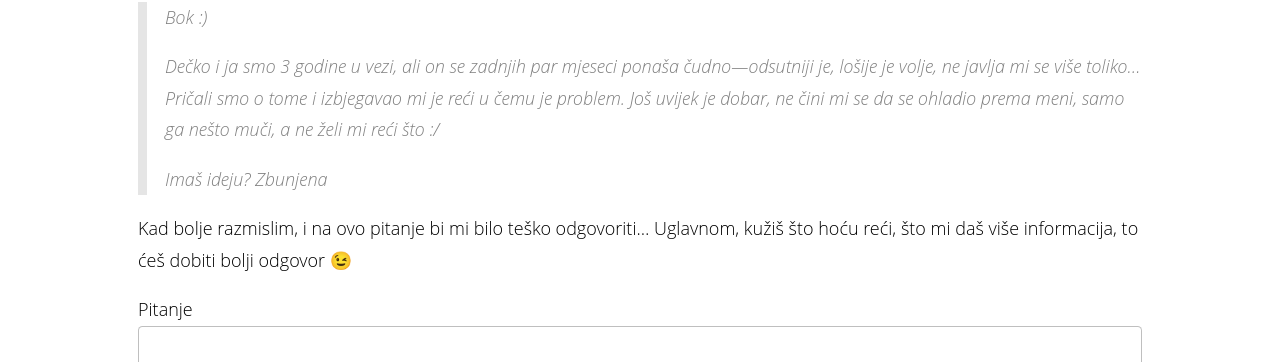
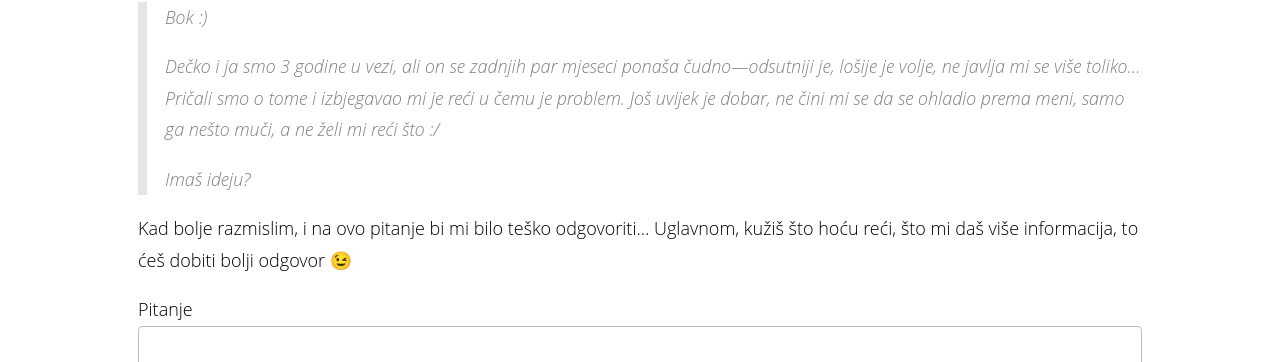
Before and after one commit to silvenon/sretnosrce, a Jekyll site: the page built from pitaj/index.md, in a window 1280 px wide and 1238 px high. Shown: the part 345-707 px from the top of the window. Built offline with Jekyll 4.4.1, drawn with Linux system fonts in a browser that asks for light colours; emoji names are drawn with the system emoji font; comment, search, counter and statistics services are not loaded.

Commit message:
Copy update

```diff
--- a/pitaj/index.md
+++ b/pitaj/index.md
@@ -20,7 +20,7 @@ Primjer dobrog pitanja:
 >
 > Dečko i ja smo 3 godine u vezi, ali on se zadnjih par mjeseci ponaša čudno---odsutniji je, lošije je volje, ne javlja mi se više toliko... Pričali smo o tome i izbjegavao mi je reći u čemu je problem. Još uvijek je dobar, ne čini mi se da se ohladio prema meni, samo ga nešto muči, a ne želi mi reći što :/
 >
-> Imaš ideju? Zbunjena
+> Imaš ideju?
 
 Kad bolje razmislim, i na ovo pitanje bi mi bilo teško odgovoriti... Uglavnom, kužiš što hoću reći, što mi daš više informacija, to ćeš dobiti bolji odgovor :wink:
 
```
